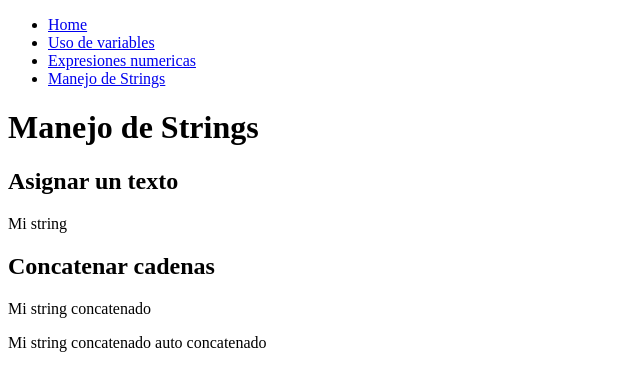
After one commit to pabcrudel/desarrollo-web-entorno-servidor, a PHP site: page /manejo-de-strings.php in a window 1280 px wide. The commit adds this page. Shown: the top 391 px of the page, without its empty margins (0-640 px from the left). Run offline with PHP 8.4, Linux system fonts and the light colour scheme.

Commit message:
String management

```diff
--- a/expresiones-numericas.php
+++ b/expresiones-numericas.php
@@ -15,6 +15,7 @@
     <li><a href="./">Home</a></li>
     <li><a href="variables">Uso de variables</a></li>
     <li><a href="#">Expresiones numericas</a></li>
+    <li><a href="manejo-de-strings.php">Manejo de Strings</a></li>
   </ul>
 
   <h1> <?=$title?> </h1>
--- a/index.php
+++ b/index.php
@@ -26,6 +26,7 @@
     <li><a href="#">Home</a></li>
     <li><a href="variables">Uso de variables</a></li>
     <li><a href="expresiones-numericas.php">Expresiones numericas</a></li>
+    <li><a href="manejo-de-strings.php">Manejo de Strings</a></li>
   </ul>
 
   <h1>Desarrollo Web Entorno Servidor (DWES)</h1>
--- /dev/null
+++ b/manejo-de-strings.php
@@ -0,0 +1,36 @@
+<!DOCTYPE html>
+<html lang="en">
+
+<?php $title = "Manejo de Strings"; ?>
+
+<head>
+  <meta charset="UTF-8">
+  <meta name="viewport" content="width=device-width, initial-scale=1.0">
+  <title><?=$title?></title>
+</head>
+<body>
+  <ul>
+    <li><a href="./">Home</a></li>
+    <li><a href="variables">Uso de variables</a></li>
+    <li><a href="expresiones-numericas.php">Expresiones numericas</a></li>
+    <li><a href="#">Manejo de Strings</a></li>
+  </ul>
+
+  <h1><?=$title?></h1>
+
+  <h2>Asignar un texto</h2>
+  <?php
+    $txt = "Mi string";
+    echo "<p>$txt</p>";
+  ?>
+
+  <h2>Concatenar cadenas</h2>
+  <?php
+    $txt = $txt . " concatenado";
+    echo "<p>$txt</p>";
+
+    $txt .= " auto concatenado";
+    echo "<p>$txt</p>";
+  ?>
+</body>
+</html>
--- a/variables/constantes.php
+++ b/variables/constantes.php
@@ -15,6 +15,7 @@
       </ul>
     </li>
     <li><a href="../expresiones-numericas.php">Expresiones numericas</a></li>
+    <li><a href="../manejo-de-strings.php">Manejo de Strings</a></li>
   </ul>
 
   <h1>Uso de variables constantes</h1>
@@ -24,7 +25,5 @@
   ?>
 
   <p> <?php echo PI; ?> </p>
-
-  <a href="/">Uso de variables</a>
 </body>
 </html>
--- a/variables/index.php
+++ b/variables/index.php
@@ -15,6 +15,7 @@
       </ul>
     </li>
     <li><a href="../expresiones-numericas.php">Expresiones numericas</a></li>
+    <li><a href="../manejo-de-strings.php">Manejo de Strings</a></li>
   </ul>
 
   <h1>Uso de variables</h1>
```
